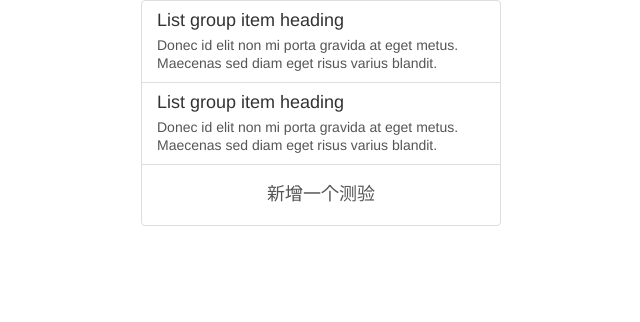
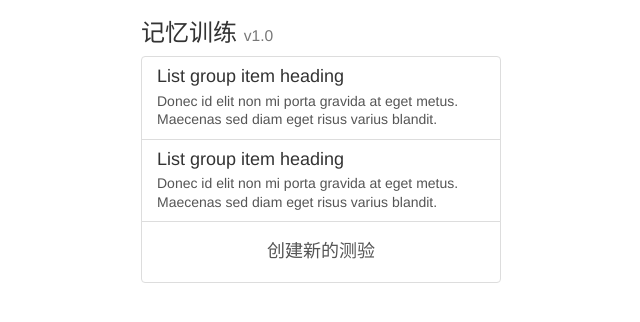
Before and after one commit to seanlv/cinderella, a plain HTML site: page index.html in a window 1280 px wide. Shown: the whole page, without its empty margins (319-959 px from the left). Drawn offline with Linux system fonts and the light colour scheme.

Commit message:
update layout

```diff
--- a/index.html
+++ b/index.html
@@ -10,7 +10,8 @@
 <body>
 	<div class="container">
 		<div class="row">
-			<div class="col-md-4 col-md-offset-4 col-sm-6 col-sm-offset-3 col-xs-8 col-xs-offset-2">
+			<div class="col-md-4 col-md-offset-4">
+				<h3>记忆训练 <small>v1.0</small></h3>
 				<div class="list-group">
 					<a href="#" class="list-group-item">
 						<h4 class="list-group-item-heading">List group item heading</h4>
@@ -21,7 +22,7 @@
 						<p class="list-group-item-text">Donec id elit non mi porta gravida at eget metus. Maecenas sed diam eget risus varius blandit.</p>
 					</a>
 					<a href="#" class="list-group-item">
-						<h4 class="text-center">新增一个测验</h4>
+						<h4 class="text-center">创建新的测验</h4>
 					</a>
 				</div>
 			</div>
```
